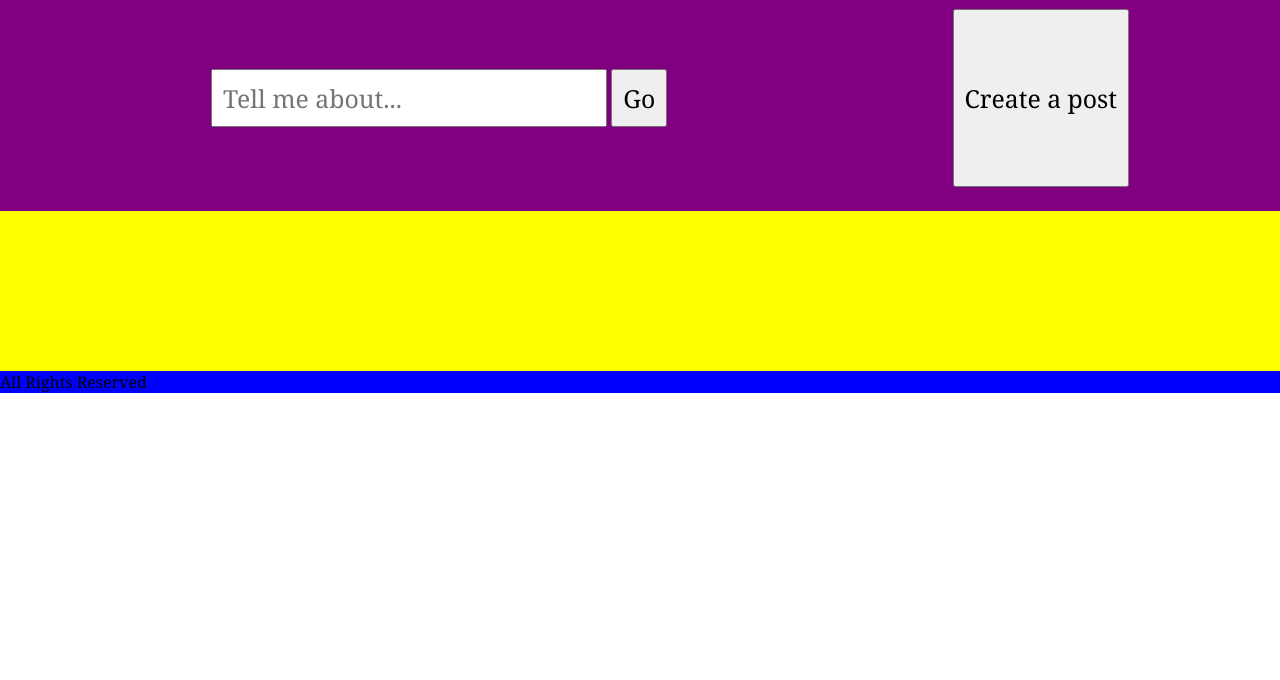
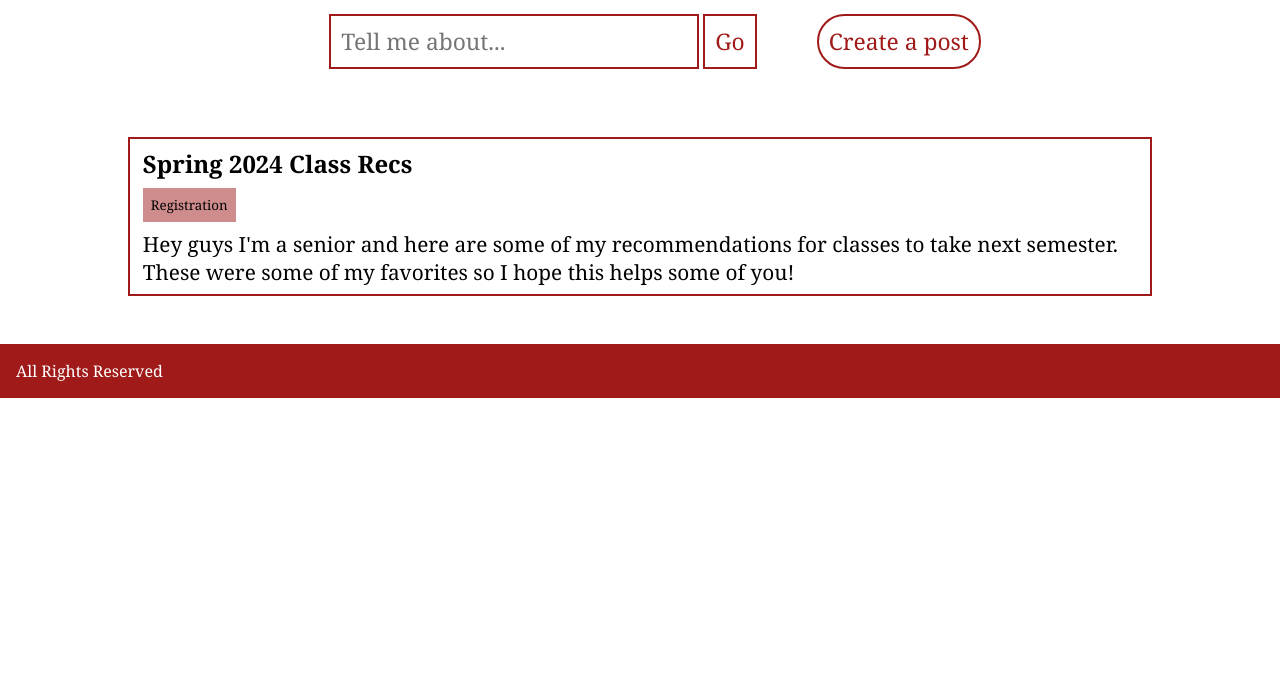
Before and after one commit to tiazheng04/Hackathon-2023, a plain HTML site: page forum.html in a window 1280 px wide. Shown: the part 120-800 px from the top of the page. Drawn offline with Linux system fonts and the light colour scheme.

Commit message:
big css update

```diff
--- a/forum.html
+++ b/forum.html
@@ -31,17 +31,30 @@
             </div>
 
             <div id="draft-box">
-                <input id="title" type="text" placeholder="Title">
+                <p>Create New Post</p>
+                <input id="title" type="text" placeholder=" Title">
                 <br>
+                <input id="content" type="text" placeholder=" Content">
                 <br>
-                <input id="content" type="text" placeholder="Content">
+                <p>tags go here</p>
+                <!-- <button id="cancel-btn">Cancel</button>
+                <button id="post-btn">Post</button> -->
                 <br>
-                <br>
-                <button onclick="cancelPost()">Cancel</button>
-                <button onclick="createPost()">Post</button>
+                <button id="cancel-btn" onclick="cancelPost()">Cancel</button>
+                <button id="post-btn" onclick="createPost()">Post</button>
             </div>
 
             <div id="posts-box">
+                <div class="post">
+                    <h2>Spring 2024 Class Recs</h2>
+                    <div class="tags">
+                        <button>Registration</button>
+                    </div>
+                    <p>Hey guys I'm a senior and here are some of my recommendations for
+                        classes to take next semester. These were some of my favorites so I hope
+                        this helps some of you!
+                    </p>
+                </div>
             </div>
         </main>
 
@@ -49,16 +62,19 @@
             <p>All Rights Reserved</p>
         </footer>
 
-        <!-- <script src="check-age.js"></script> -->
+        <!-- <script src="scripts.js"></script> -->
+        <!-- add a requirement to fill both inputs and clear inputs after filling out -->
         <script>
             function createPost(){
                 let postTitle = document.getElementById("title").value;
                 let postContent = document.getElementById("content").value;
-                document.getElementById("posts-box").innerHTML += `
+                let oldContent = document.getElementById("posts-box").innerHTML;
+                document.getElementById("posts-box").innerHTML = `
                     <div class="post">
-                        <h2>${postTitle}/h2>
-                        <p>Post ${postContent}</p>
+                        <h2 id="post-title">${postTitle}</h2>
+                        <p>${postContent}</p>
                     </div>
+                    ${oldContent}
                 `;
                 document.getElementById("draft-box").style.zIndex = "-1";
             }
--- a/style/forum.css
+++ b/style/forum.css
@@ -5,6 +5,7 @@
     font-family: Georgia, Times, Times New Roman, serif;
 }
 
+/* header area */
 header{
     background-color: rgb(255, 255, 255);
     display: flex;
@@ -20,20 +21,21 @@ header{
 #log-out-btn{
     margin: 10px;
     padding: 0 10px;
-    border: solid 2px rgb(160, 26, 26);;
+    border: solid 2px rgb(160, 26, 26);
     border-radius: 50px;
     background-color: #ffffff;
     color: rgb(160, 26, 26);
 }
 
 #log-out-btn:hover {
-    background-color:rgb(196, 130, 130);
+    background-color:rgb(160, 26, 26);
     color: white;
     transition: 0.3s;
 }
 
+/* nav area */
 nav{
-    background-color: rgb(196, 130, 130);
+    background-color: rgb(160, 26, 26);
     padding: 10px;
 }
 
@@ -45,62 +47,157 @@ nav ul{
 
 nav a{
     text-decoration: none;
-    padding: 10px;
-    margin: 0 5px;
+    padding: 8px;
+    margin: 0 10px;
+    border: 2px solid rgb(160, 26, 26);
     background-color: rgb(160, 26, 26);
+    color: white;
+    font-size: calc(10px + 1vw);
 }
 
-#draft-box{
-    position: absolute;
-    background-color: red;
-    padding: 2vh 2vw;
-    z-index: -1;
-    margin-left: 38%;
-    margin-right: 50%;
+nav a:hover{
+    background-color: white;
+    color: rgb(160, 26, 26);
+    transition: 0.3s;
 }
 
+/* user-options area */
+#user-options{
+    background-color: white;
+    display: flex;
+    flex-direction: row;
+    justify-content: center;
+    margin: 20px 10px;
+}
 
+#search-box{
+    margin: 0 30px;
+}
+
+#search-txt{
+    padding: 10px;
+    font-size: calc(10px + 1vw);
+    border: solid 2px rgb(160, 26, 26);
+    margin-right: 0px;
+}
+
+#search-btn{
+    padding: 10px;
+    border: solid 2px rgb(160, 26, 26);
+    background-color: #ffffff;
+    color: rgb(160, 26, 26);
+    font-size: calc(10px + 1vw);
+}
+
+#search-btn:hover {
+    background-color:rgb(160, 26, 26);
+    color: white;
+    transition: 0.3s;
+}
+
+#draft-btn{
+    margin-left: 30px;
+    padding: 0 10px;
+    border: solid 2px rgb(160, 26, 26);
+    border-radius: 40px;
+    background-color: #ffffff;
+    color: rgb(160, 26, 26);
+    font-size: calc(10px + 1vw);
+}
+
+#draft-btn:hover {
+    background-color:rgb(160, 26, 26);
+    color: white;
+    transition: 0.3s;
+}
+
+/* main area  */
 body{
     display: flex;
     flex-direction: column;
 }
 
-#user-options{
-    background-color: purple;
-    padding: 3vh 3vw;
-    display: flex;
-    flex-direction: row;
-    justify-content: space-between;
+#draft-box{
+    position: absolute;
+    border: dashed 4px rgb(160, 26, 26);
+    background-color: white;
+    padding: 2vh 2vw;
+    z-index: -1;
+    left: 10%;
+    right: 10%;
+    text-align: center;
+    color:rgb(160, 26, 26);
+    font-size: calc(10px + 1vw);
+    margin: 1vh 0;
 }
 
-#user-options #search-box,#draft-btn{
-    margin: 0 auto;
+#draft-box button{
+    padding: 0 10px;
+    margin: 0 5px;
+    border: solid 2px rgb(160, 26, 26);
+    border-radius: 40px;
+    background-color: #ffffff;
+    color: rgb(160, 26, 26);
+    font-size: calc(10px + 1vw);
 }
 
-#draft-btn{
-    padding: 10px;
-    font-size: calc(12px + 1vw);
+#draft-box button:hover {
+    background-color:rgb(160, 26, 26);
+    color: white;
+    transition: 0.3s;
 }
 
-#search-box{
-    padding: 5%;
+/* make these two scale */
+#title{
+    height: 5vh;
+    width: 70vw;
+    margin: 10px;
 }
-
-#search-txt{
-    padding: 10px;
-    font-size: calc(12px + 1vw);
-}
-
-#search-btn{
-    padding: 10px;
-    font-size: calc(12px + 1vw);
-}
-
-footer{
-    background-color: blue;
+#content{
+    height: 5vh;
+    width: 70vw;
+    margin: 10px;
 }
 
 #posts-box{
-    background-color: yellow;
-    padding: 10vh 10vw;
+    background-color: white;
+    padding: 1vh 5vw;
 }
+
+.post{
+    margin: 5vh 5vw;
+    padding: 1vh 1vw;
+    border: solid 2px rgb(160, 26, 26);
+}
+
+.post #post-title{
+    font-size: calc(10px + 1vw);
+    margin-bottom: 1vh;
+}
+
+.post p{
+    font-size: calc(8px + 1vw);
+}
+
+.tags{
+    display: flex;
+    flex-direction: row;
+    margin: 1vh 1vw 1vh 0;
+}
+
+.tags button{
+    padding: 1vh;
+    border: none;
+    background-color:rgb(160, 26, 26, 0.5);
+}
+
+.tags button:hover{
+    color: white;
+    transition: 0.3s;
+}
+/* footer area  */
+footer{
+    background-color:rgb(160, 26, 26);
+    color: white;
+    padding: 2vh;
+}
```
